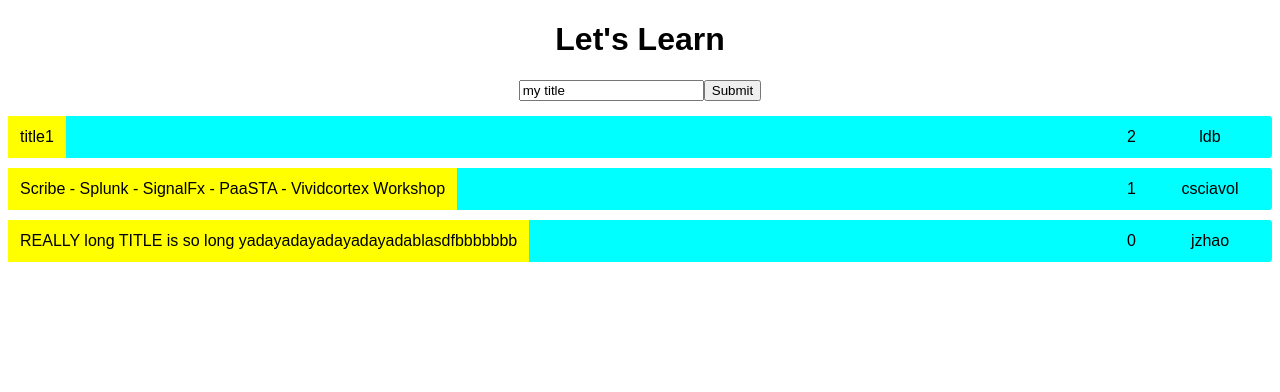
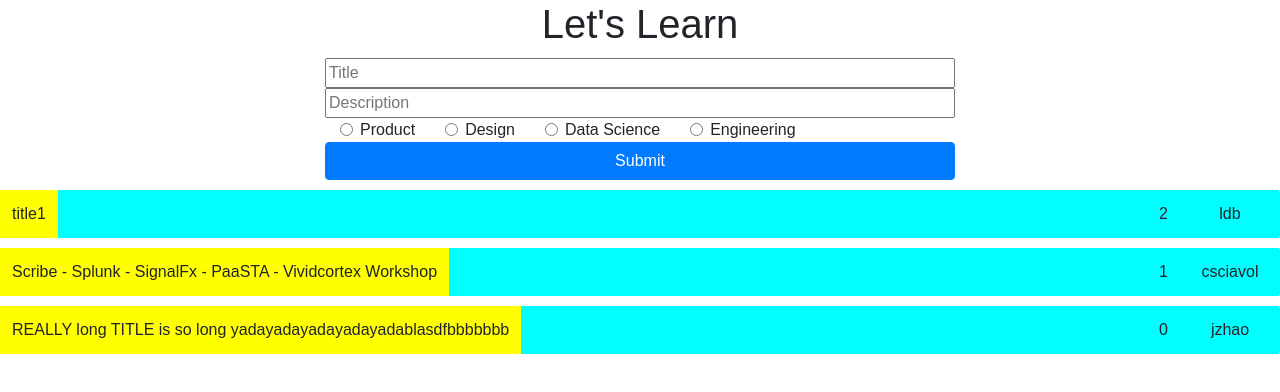
Before and after one commit to lucasdellabella/lets-learn-yhack-march-2019, a React app: page / in a window 1280 px wide. Both pictures are taken after a click on the button "Propose an event!". Built offline with nearby package versions, Linux system fonts and the light colour scheme.

Commit message:
Use react-bootstrap + create radio buttons

```diff
--- a/package.json
+++ b/package.json
@@ -5,8 +5,11 @@
   "keywords": [],
   "main": "src/index.js",
   "dependencies": {
+    "axios": "0.18.0",
+    "classnames": "2.2.6",
     "formik": "1.5.1",
     "react": "16.8.3",
+    "react-bootstrap": "1.0.0-beta.6",
     "react-dom": "16.8.3",
     "react-scripts": "2.1.8"
   },
--- a/public/index.html
+++ b/public/index.html
@@ -1,16 +1,25 @@
 <!DOCTYPE html>
 <html lang="en">
-
   <head>
-	<meta charset="utf-8">
-	<meta name="viewport" content="width=device-width, initial-scale=1, shrink-to-fit=no">
-	<meta name="theme-color" content="#000000">
+    <meta charset="utf-8" />
+    <meta
+      name="viewport"
+      content="width=device-width, initial-scale=1, shrink-to-fit=no"
+    />
+    <meta name="theme-color" content="#000000" />
     <!--
       manifest.json provides metadata used when your web app is added to the
       homescreen on Android. See https://developers.google.com/web/fundamentals/engage-and-retain/web-app-manifest/
     -->
-	<link rel="manifest" href="%PUBLIC_URL%/manifest.json">
-	<link rel="shortcut icon" href="%PUBLIC_URL%/favicon.ico">
+    <link rel="manifest" href="%PUBLIC_URL%/manifest.json" />
+    <link rel="shortcut icon" href="%PUBLIC_URL%/favicon.ico" />
+    <link
+      rel="stylesheet"
+      href="https://maxcdn.bootstrapcdn.com/bootstrap/4.3.1/css/bootstrap.min.css"
+      integrity="sha384-ggOyR0iXCbMQv3Xipma34MD+dH/1fQ784/j6cY/iJTQUOhcWr7x9JvoRxT2MZw1T"
+      crossorigin="anonymous"
+    />
+
     <!--
       Notice the use of %PUBLIC_URL% in the tags above.
       It will be replaced with the URL of the `public` folder during the build.
@@ -24,9 +33,7 @@
   </head>
 
   <body>
-	<noscript>
-		You need to enable JavaScript to run this app.
-	</noscript>
+    <noscript> You need to enable JavaScript to run this app. </noscript>
     <div id="root"></div>
     <!--
       This HTML file is a template.
@@ -39,5 +46,4 @@
       To create a production bundle, use `npm run build` or `yarn build`.
     -->
   </body>
-
 </html>
--- a/src/ProposeMeetup.css
+++ b/src/ProposeMeetup.css
@@ -1,3 +1,19 @@
 .proposal {
-  margin-bottom: 15px;
+  margin: 10px;
+  text-align: center;
 }
+
+.proposal form {
+  width: 50%;
+  margin: auto;
+  display: flex;
+  flex-direction: column;
+}
+
+.categories {
+  display: flex;
+}
+
+.categories > .form-check {
+  margin: 0 15px;
+}
--- a/src/ProposeMeetup.js
+++ b/src/ProposeMeetup.js
@@ -1,35 +1,29 @@
 import React, { useState } from "react";
 import { Formik } from "formik";
+import Button from "react-bootstrap/Button";
+import ProposeMeetupForm from "./ProposeMeetupForm";
 
 import "./ProposeMeetup.css";
 
 const ProposeMeetup = ({ className }) => {
   const [opened, setOpened] = useState(false);
-  return !opened ? (
-    <button className={className} onClick={() => setOpened(true)}>
+  return (
+    <div className={className}>
+      {!opened ? (
+        <Button type="button" onClick={() => setOpened(true)}>
           Propose an event!
-    </button>
+        </Button>
       ) : (
         <Formik
-      initialValues={{ title: "my title" }}
+          initialValues={{ title: "" }}
           onSubmit={() => {
             console.log("Submitted!");
             setOpened(false);
           }}
-      render={props => (
-        <form className={className} onSubmit={props.handleSubmit}>
-          <input
-            type="text"
-            onChange={props.handleChange}
-            onBlur={props.handleBlur}
-            value={props.values.title}
-            name="title"
+          render={ProposeMeetupForm}
         />
-          {props.errors.title && <div id="feedback">{props.errors.title}</div>}
-          <button type="submit">Submit</button>
-        </form>
       )}
-    />
+    </div>
   );
 };
 
--- /dev/null
+++ b/src/ProposeMeetupForm.js
@@ -0,0 +1,37 @@
+import React from "react";
+import { Button, Form } from "react-bootstrap";
+
+const ProposeMeetupForm = props => (
+  <form onSubmit={props.handleSubmit}>
+    <input
+      type="text"
+      onChange={props.handleChange}
+      onBlur={props.handleBlur}
+      value={props.values.title}
+      name="title"
+      placeholder="Title"
+    />
+    {props.errors.title && <div id="feedback">{props.errors.title}</div>}
+    <input
+      type="text"
+      onChange={props.handleChange}
+      onBlur={props.handleBlur}
+      value={props.values.description}
+      name="description"
+      placeholder="Description"
+    />
+    {props.errors.description && (
+      <div id="feedback">{props.errors.description}</div>
+    )}
+    <div className="categories">
+      {["Product", "Design", "Data Science", "Engineering"].map(category => (
+        <RadioButton text={category} />
+      ))}
+    </div>
+    <Button type="submit">Submit</Button>
+  </form>
+);
+
+const RadioButton = ({ text }) => <Form.Check type={"radio"} label={text} />;
+
+export default ProposeMeetupForm;
--- /dev/null
+++ b/src/api.js
@@ -0,0 +1,13 @@
+import axios from "axios";
+import posts from "./mocks";
+
+const sleep = ms => {
+  return new Promise(resolve => {
+    setTimeout(resolve, ms);
+  });
+};
+
+export const getPosts = async () => {
+  await sleep(750);
+  return posts;
+};
--- a/src/index.js
+++ b/src/index.js
@@ -1,11 +1,17 @@
-import React, { useState } from "react";
+import React, { useState, useEffect } from "react";
 import ReactDOM from "react-dom";
-import posts from "./mocks";
+import mockedPosts from "./mocks";
 import ProposeMeetup from "./ProposeMeetup";
+import { getPosts } from "./api";
 
 import "./styles.css";
 
 function App() {
+  const [posts, setPosts] = useState([]);
+  //THOUGHT: Should I be making prefilling this server-side somehow?
+  useEffect(() => {
+    getPosts().then(result => setPosts(result));
+  }, []);
   return (
     <div className="App">
       <h1>Let's Learn</h1>
@@ -15,13 +21,15 @@ function App() {
   );
 }
 
-const Posts = ({ posts }) => (
+const Posts = ({ posts }) => {
+  return (
     <div className="posts-container">
       {posts.map(post => (
         <Post post={post} />
       ))}
     </div>
   );
+};
 
 const Post = ({
   post: {
@@ -44,4 +52,4 @@ const Post = ({
 };
 
 const rootElement = document.getElementById("root");
-ReactDOM.render(<App posts={posts} />, rootElement);
+ReactDOM.render(<App />, rootElement);
```
Lines whose indentation alone changed are shown as unchanged.
